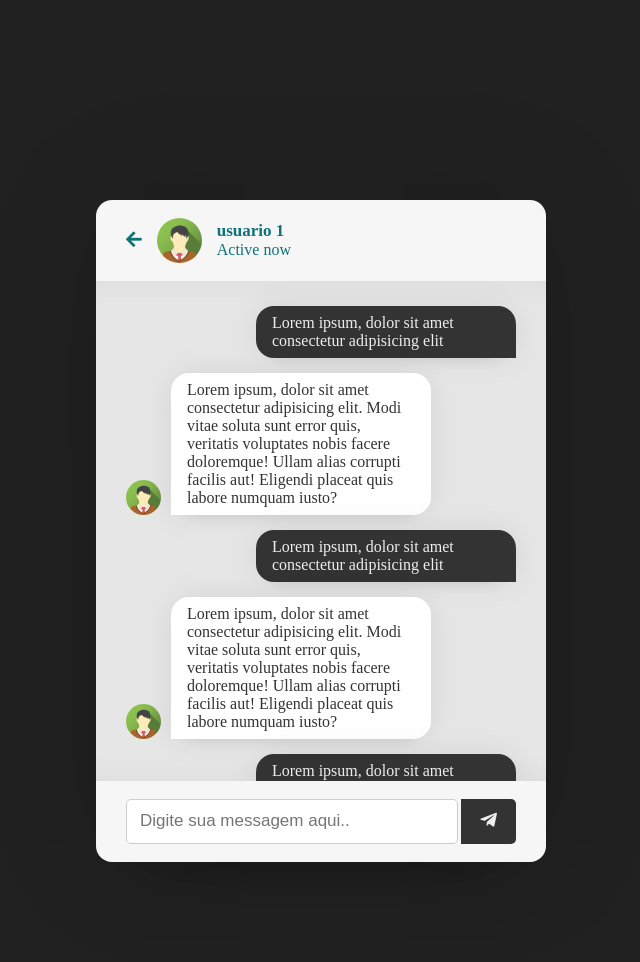
After one commit to Jeffersoncharlles/chat_onlinerealtime, a PHP site: page /chat.php in a window 1280 px wide. The commit adds this page. Shown: the part 306-1268 px from the top of the page, without its empty margins (319-959 px from the left). Run offline with PHP 8.4, Linux system fonts and the light colour scheme.

Commit message:
php status name commit

```diff
--- /dev/null
+++ b/chat.php
@@ -0,0 +1,83 @@
+<?php session_start();
+
+
+
+
+?>
+<?php include_once "header.php"; ?>
+<body>
+    <div class="container">
+        <section class="container-chats">
+           <header class="container-chats-chat">
+               <a href="#" class="container-chats-chat-back-icon"><i class="fas fa-arrow-left"></i></a>
+                <img src="./assets/img/unnamed.png" alt="">
+                <div class="container-chats-chat-details">
+                    <span>usuario 1</span>
+                    <p>Active now</p>
+                </div>
+           </header>
+           <div class="chat-box">
+               <div class="chat outgoing">
+                   <div class="chat-box-details">
+                       <p>Lorem ipsum, dolor sit amet consectetur adipisicing elit</p>
+                   </div>
+               </div>
+               <div class="chat incoming">
+                   <img src="./assets/img/unnamed.png" alt="">
+                   <div class="chat-box-details">
+                       <p>Lorem ipsum, dolor sit amet consectetur adipisicing elit. Modi vitae soluta sunt error quis, veritatis voluptates nobis facere doloremque! Ullam alias corrupti facilis aut! Eligendi placeat quis labore numquam iusto?</p>
+                   </div>
+               </div>
+               <div class="chat outgoing">
+                   <div class="chat-box-details">
+                       <p>Lorem ipsum, dolor sit amet consectetur adipisicing elit</p>
+                   </div>
+               </div>
+               <div class="chat incoming">
+                   <img src="./assets/img/unnamed.png" alt="">
+                   <div class="chat-box-details">
+                       <p>Lorem ipsum, dolor sit amet consectetur adipisicing elit. Modi vitae soluta sunt error quis, veritatis voluptates nobis facere doloremque! Ullam alias corrupti facilis aut! Eligendi placeat quis labore numquam iusto?</p>
+                   </div>
+               </div>
+               <div class="chat outgoing">
+                   <div class="chat-box-details">
+                       <p>Lorem ipsum, dolor sit amet consectetur adipisicing elit</p>
+                   </div>
+               </div>
+               <div class="chat incoming">
+                   <img src="./assets/img/unnamed.png" alt="">
+                   <div class="chat-box-details">
+                       <p>Lorem ipsum, dolor sit amet consectetur adipisicing elit. Modi vitae soluta sunt error quis, veritatis voluptates nobis facere doloremque! Ullam alias corrupti facilis aut! Eligendi placeat quis labore numquam iusto?</p>
+                   </div>
+               </div>
+               <div class="chat outgoing">
+                   <div class="chat-box-details">
+                       <p>Lorem ipsum, dolor sit amet consectetur adipisicing elit</p>
+                   </div>
+               </div>
+               <div class="chat incoming">
+                   <img src="./assets/img/unnamed.png" alt="">
+                   <div class="chat-box-details">
+                       <p>Lorem ipsum, dolor sit amet consectetur adipisicing elit. Modi vitae soluta sunt error quis, veritatis voluptates nobis facere doloremque! Ullam alias corrupti facilis aut! Eligendi placeat quis labore numquam iusto?</p>
+                   </div>
+               </div>
+               <div class="chat outgoing">
+                   <div class="chat-box-details">
+                       <p>Lorem ipsum, dolor sit amet consectetur adipisicing elit</p>
+                   </div>
+               </div>
+               <div class="chat incoming">
+                   <img src="./assets/img/unnamed.png" alt="">
+                   <div class="chat-box-details">
+                       <p>Lorem ipsum, dolor sit amet consectetur adipisicing elit. Modi vitae soluta sunt error quis, veritatis voluptates nobis facere doloremque! Ullam alias corrupti facilis aut! Eligendi placeat quis labore numquam iusto?</p>
+                   </div>
+               </div>
+           </div>
+           <form action="#" class="typing-area">
+               <input type="text" placeholder="Digite sua messagem aqui..">
+               <button><i class="fab fa-telegram-plane"></i></button>
+           </form>
+        </section>
+    </div>
+</body>
+</html>
--- /dev/null
+++ b/header.php
@@ -0,0 +1,12 @@
+<!DOCTYPE html>
+<html lang="en">
+<head>
+    <meta charset="UTF-8">
+    <meta http-equiv="X-UA-Compatible" content="IE=edge">
+    <meta name="viewport" content="width=device-width, initial-scale=1.0">
+    <title>RealTimeChat</title>
+    <!-- FONT AWESOME -->
+    <link rel="stylesheet" href="https://cdnjs.cloudflare.com/ajax/libs/font-awesome/5.15.2/css/all.min.css" />
+    <!-- CSS DO PROJETO -->
+    <link rel="stylesheet" href="assets/css/app.css">
+</head>
```
Also changed, not shown: index.php (+1 -12 lines), login.php (+1 -12 lines), users.php (+23 -14 lines).
